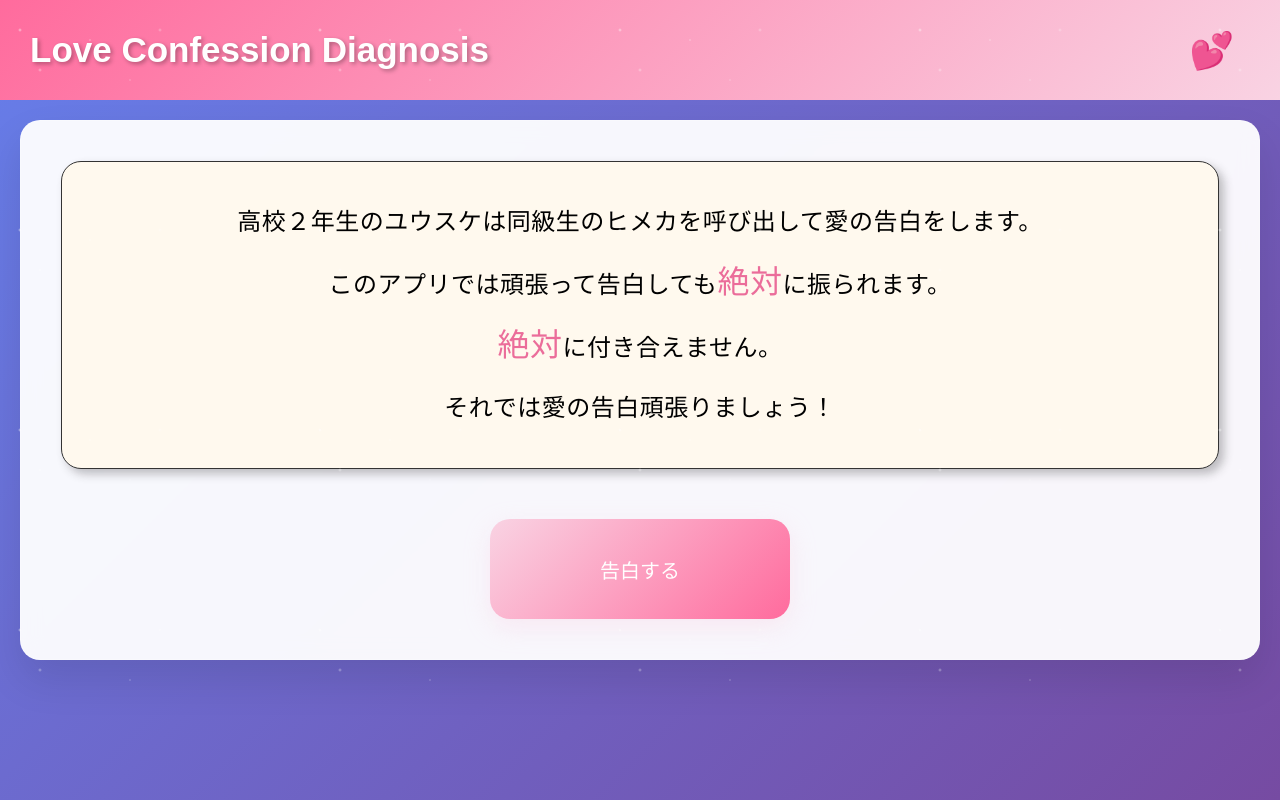
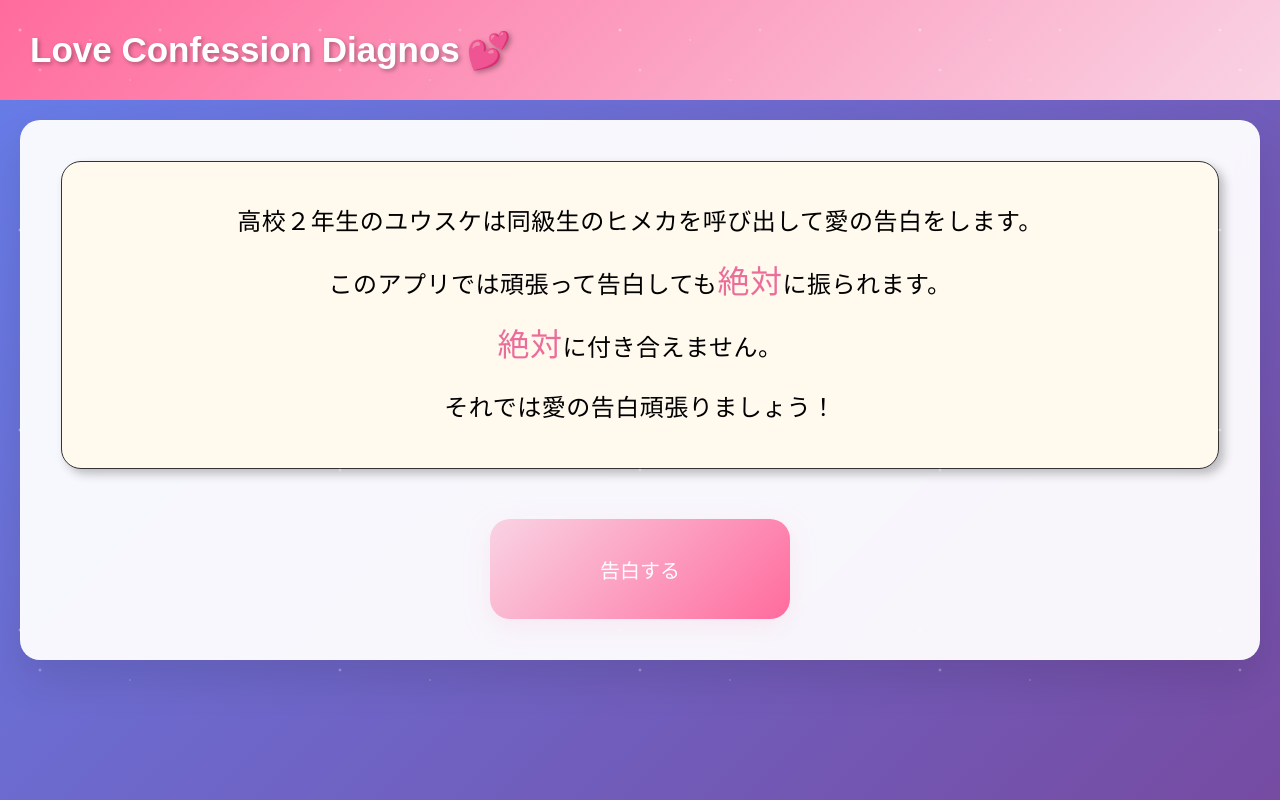
Before and after one commit to A3knok/love_confession, a plain HTML site: page index.html in a window 1280 px wide. Drawn offline with Linux system fonts and the light colour scheme.

Commit message:
fix:タイトル横のアイコン配置

```diff
--- a/css/style.css
+++ b/css/style.css
@@ -80,13 +80,17 @@ body::before {
   overflow: hidden;
 }
 
-#header::after {
-  content: '💕';
+.s-with-heart {
+  position: relative;
+}
+
+.heart {
   position: absolute;
+  left: 100%; /* Sの右端から開始 */
   top: 50%;
-  right: 50px;
   transform: translateY(-50%);
   font-size: 3rem;
+  margin-left: 10px; /* 少し間隔をあける */
   animation: pulse 2s infinite;
 }
 
--- a/index.html
+++ b/index.html
@@ -14,7 +14,7 @@
 </head>
 <body>
   <header id="header">
-    <h1>Love Confession Diagnosis</h1>
+    <h1>Love Confession Diagno<span class="s-with-heart">s<span class="heart">💕</span></span></h1>
   </header>
 
   <main>
```
